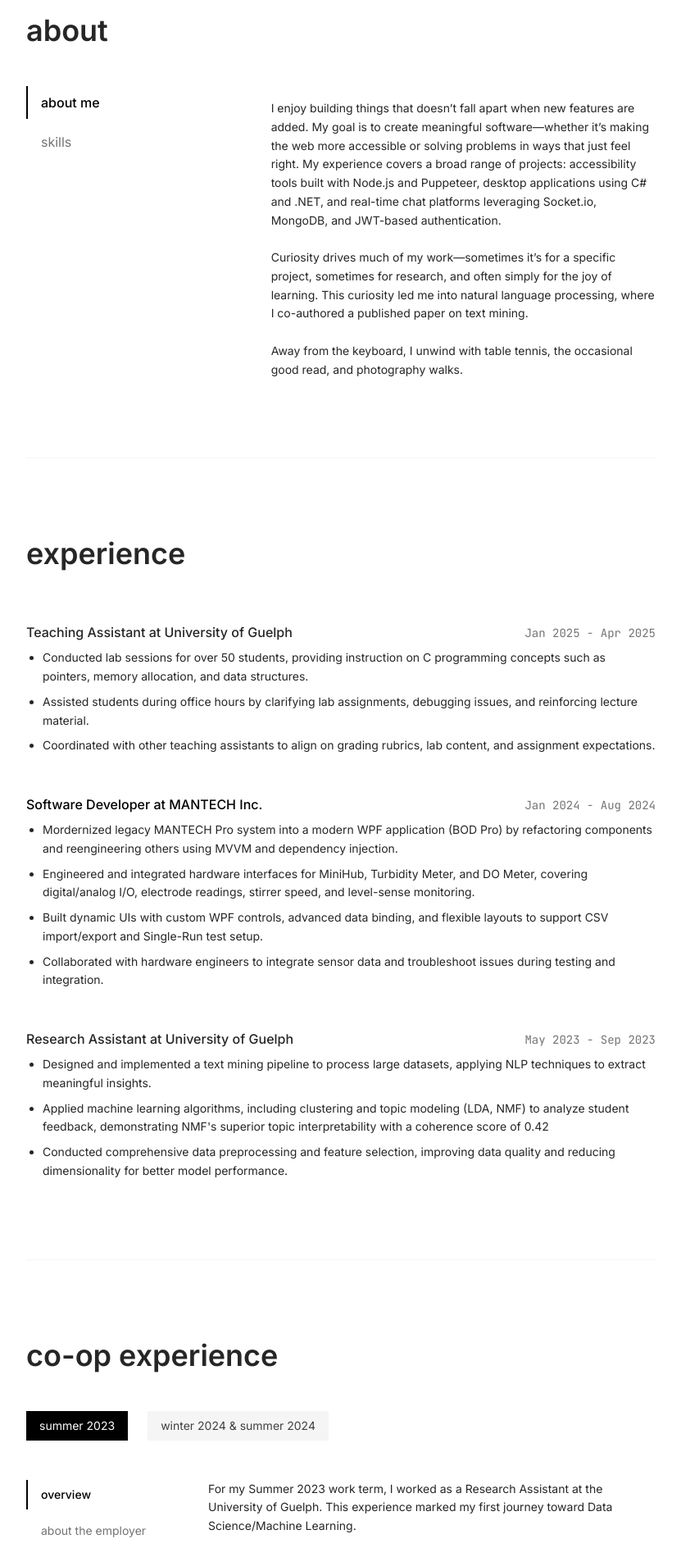
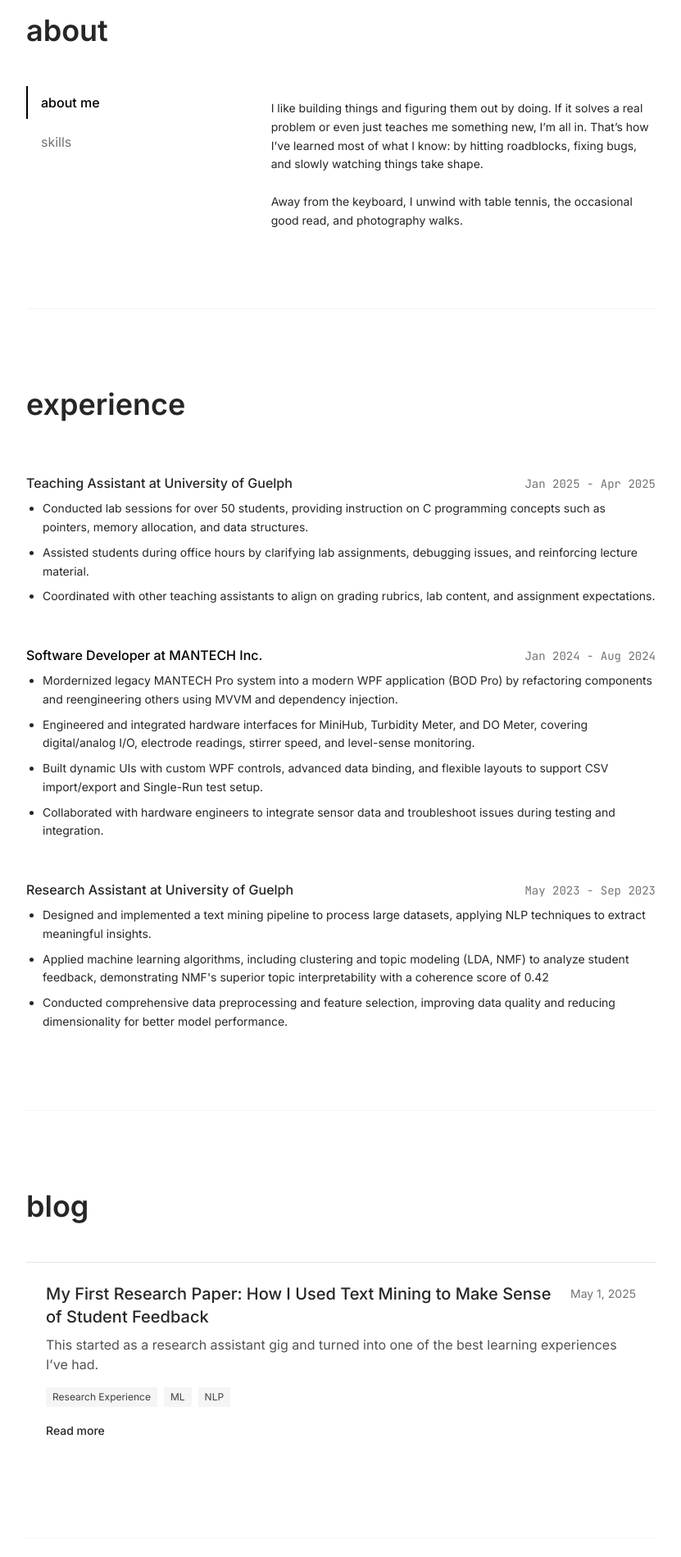
Before and after one commit to pprateekk/personal-portfolio, a React (Create React App) app: page / in a window 1280 px wide. Shown: the part 880-2779 px from the top of the page at 82% size, without its empty margins (224-1055 px from the left). Built offline with nearby package versions, Linux system fonts and the light colour scheme.

Commit message:
feat: added blog section

```diff
--- a/src/App.js
+++ b/src/App.js
@@ -6,6 +6,7 @@ import Navbar from "./components/Navbar";
 import Projects from "./components/Projects";
 import CoopPage from "./components/Coop";
 import Experience from "./components/Experience";
+import Blogs from "./components/Blog";
 import "./App.css";
 
 function App() {
@@ -56,6 +57,7 @@ function App() {
         <Home />
         <About />
         <Experience />
+        <Blogs />
         <CoopPage />
         <Projects />
         <Contact />
--- a/src/components/About.js
+++ b/src/components/About.js
@@ -7,21 +7,12 @@ export default function About() {
   const aboutContent = (
     <div className="space-y-6 pt-4 prose prose-neutral max-w-none">
       <p className="text-sm leading-relaxed">
-        I enjoy building things that doesn’t fall apart when new features are
-        added. My goal is to create meaningful software—whether it’s making the
-        web more accessible or solving problems in ways that just feel right. My
-        experience covers a broad range of projects: accessibility tools built
-        with Node.js and Puppeteer, desktop applications using C# and .NET, and
-        real-time chat platforms leveraging Socket.io, MongoDB, and JWT-based
-        authentication. <br />
-        <br />
-        Curiosity drives much of my work—sometimes it’s for a specific project,
-        sometimes for research, and often simply for the joy of learning. This
-        curiosity led me into natural language processing, where I co-authored a
-        published paper on text mining. <br />
-        <br />
-        Away from the keyboard, I unwind with table tennis, the occasional good
-        read, and photography walks.
+        I like building things and figuring them out by doing. If it solves a
+        real problem or even just teaches me something new, I’m all in. That’s
+        how I’ve learned most of what I know: by hitting roadblocks, fixing
+        bugs, and slowly watching things take shape.
+        <br /> <br /> Away from the keyboard, I unwind with table tennis, the
+        occasional good read, and photography walks.
       </p>
     </div>
   );
--- /dev/null
+++ b/src/components/Blog.js
@@ -0,0 +1,69 @@
+import React from "react";
+
+export default function Blog() {
+  const blogs = [
+    {
+      id: 1,
+      title:
+        "My First Research Paper: How I Used Text Mining to Make Sense of Student Feedback",
+      date: "May 1, 2025",
+      summary:
+        "This started as a research assistant gig and turned into one of the best learning experiences I’ve had.",
+      tags: ["Research Experience", "ML", "NLP"],
+      url: "https://medium.com/@pprateek1204/my-first-research-paper-how-i-used-text-mining-to-make-sense-of-student-feedback-79a3504d3034",
+    },
+  ];
+
+  return (
+    <section
+      id="blog"
+      className="max-w-3xl mx-auto border-t border-neutral-100"
+    >
+      <h2 className="text-3xl md:text-4xl mb-12 font-sans font-bold">blog</h2>
+
+      <div className="space-y-8">
+        {blogs.map((blog) => (
+          <a
+            href={blog.url}
+            target="_blank"
+            rel="noopener noreferrer"
+            key={blog.id}
+            className="block"
+          >
+            <article className="project-card hover:cursor-pointer">
+              <div className="flex flex-col">
+                <div className="flex justify-between items-start mb-2">
+                  <h3 className="text-xl font-medium mr-4 flex-1">
+                    {blog.title}
+                  </h3>
+                  <span className="text-sm text-neutral-500 whitespace-nowrap mt-1">
+                    {blog.date}
+                  </span>
+                </div>
+
+                <p className="text-neutral-600 mb-4">{blog.summary}</p>
+
+                <div className="flex flex-wrap gap-2 mt-auto">
+                  {blog.tags.map((tag, index) => (
+                    <span
+                      key={index}
+                      className="text-xs bg-neutral-100 px-2 py-1 text-neutral-700"
+                    >
+                      {tag}
+                    </span>
+                  ))}
+                </div>
+
+                <div className="mt-4">
+                  <span className="animated-underline text-sm font-medium">
+                    Read more
+                  </span>
+                </div>
+              </div>
+            </article>
+          </a>
+        ))}
+      </div>
+    </section>
+  );
+}
--- a/src/components/Navbar.js
+++ b/src/components/Navbar.js
@@ -13,7 +13,14 @@ const Navbar = () => {
         return;
       }
 
-      const sections = ["about", "experience", "coop", "project", "contact"];
+      const sections = [
+        "about",
+        "experience",
+        "blog",
+        "coop",
+        "project",
+        "contact",
+      ];
       const scrollPosition = window.scrollY + 100;
 
       for (const section of sections) {
@@ -43,12 +50,12 @@ const Navbar = () => {
         isScrolled ? "bg-white shadow-sm" : "bg-transparent"
       }`}
     >
-      <div className="max-w-3xl mx-auto  flex justify-between items-center">
+      <div className="max-w-3xl mx-auto flex justify-between items-center">
         <a href="#home" className="font-sans pr-5 text-lg tracking-tight">
           prateek
         </a>
         <ul className="flex space-x-8 font-sans text-sm">
-          {["about", "experience", "coop", "projects", "contact"].map(
+          {["about", "experience", "blog", "coop", "projects", "contact"].map(
             (item) => {
               const link = item.toLowerCase();
               const sectionId = link === "projects" ? "project" : link;
```
Also changed, not shown: src/components/Experience.js (+15 -0 lines).
